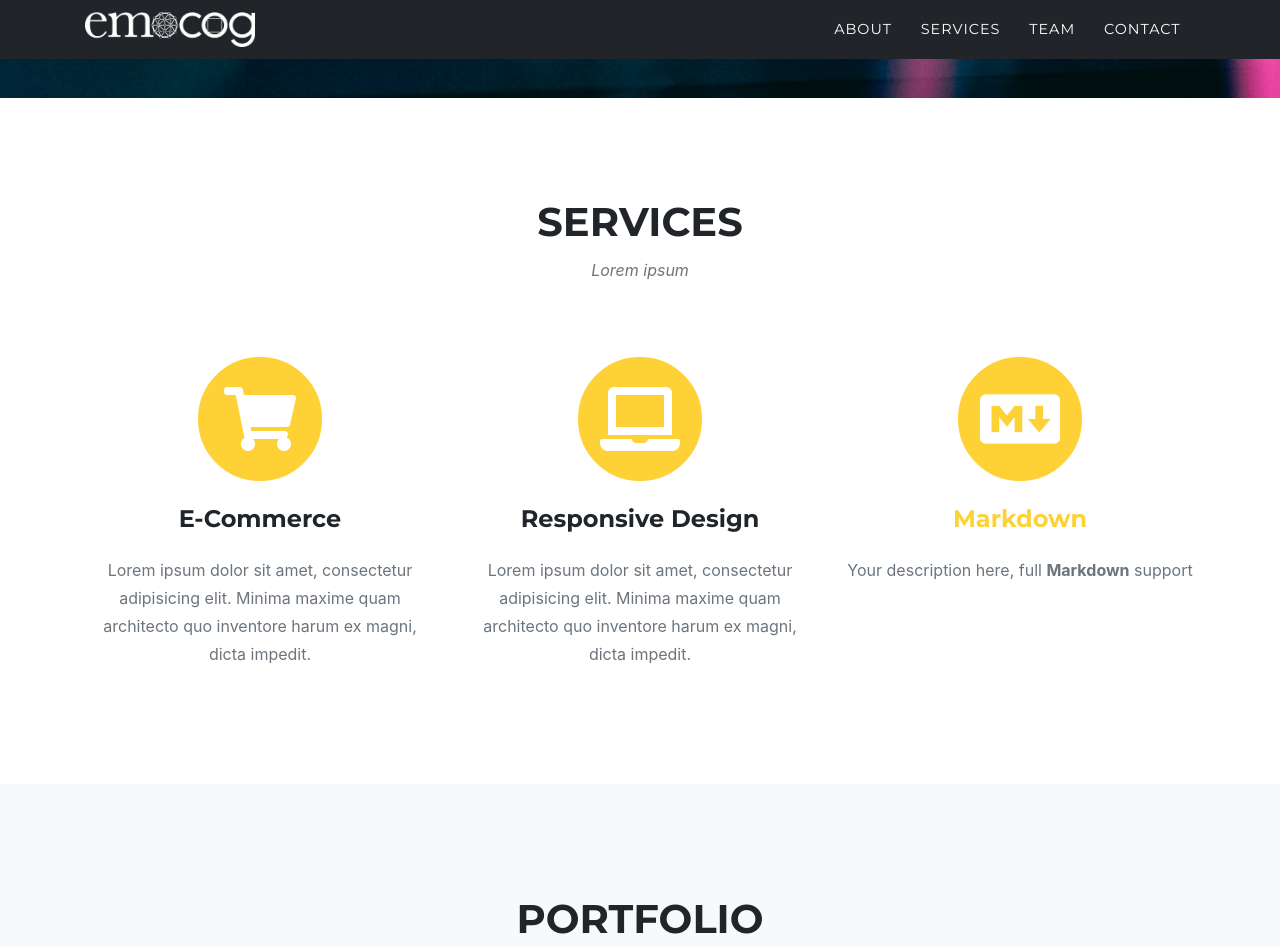
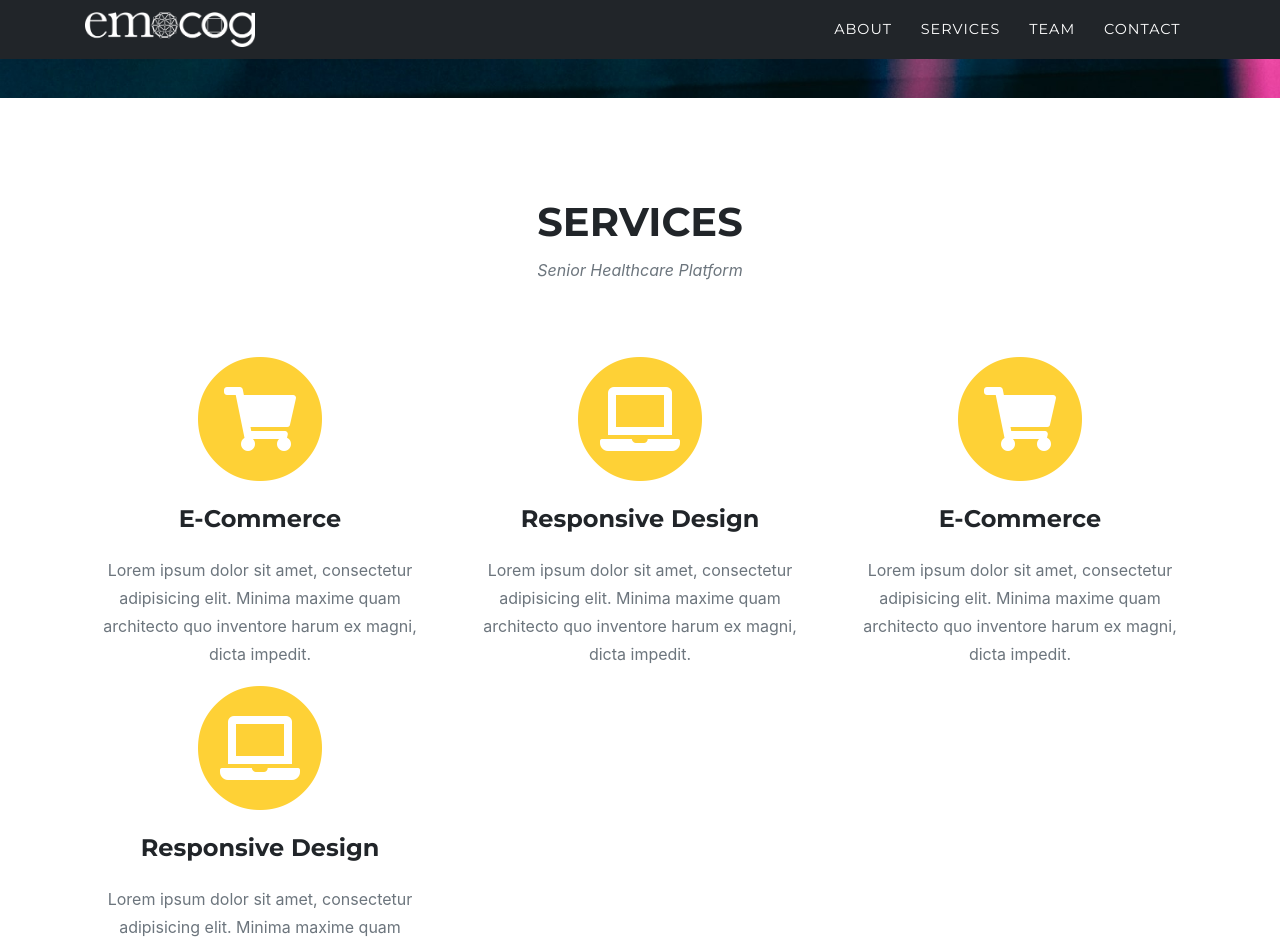
Before and after one commit to emocog/emocog.github.io, a Jekyll site: the page built from index.md, in a window 1280 px wide and 1400 px high, scrolled down 747 px. Shown: the top 946 px of the window. Built offline with Jekyll 4.4.1, drawn with Linux system fonts in a browser that asks for light colours; some web fonts are replaced; some of the changed text lies outside the part shown.

Commit message:
service 3to4

```diff
--- a/_data/sitetext.yml
+++ b/_data/sitetext.yml
@@ -6,7 +6,7 @@ header:
 
 services:
     title: "Services"
-    text: "Lorem ipsum"
+    text: "Senior Healthcare Platform"
     section: services
     list:
       - title: "E-Commerce"
@@ -15,9 +15,14 @@ services:
       - title: "Responsive Design"
         desc: "Lorem ipsum dolor sit amet, consectetur adipisicing elit. Minima maxime quam architecto quo inventore harum ex magni, dicta impedit."
         icon: fas fa-laptop
-      - title: "[Markdown](https://en.wikipedia.org/wiki/Markdown)"
-        desc: "Your description here, full **Markdown** support"
-        icon: fab fa-markdown
+      - title: "E-Commerce"
+        desc: "Lorem ipsum dolor sit amet, consectetur adipisicing elit. Minima maxime quam architecto quo inventore harum ex magni, dicta impedit."
+        icon: fas fa-shopping-cart #find more at https://fontawesome.com/icons
+      - title: "Responsive Design"
+        desc: "Lorem ipsum dolor sit amet, consectetur adipisicing elit. Minima maxime quam architecto quo inventore harum ex magni, dicta impedit."
+        icon: fas fa-laptop
+
+
 
 portfolio:
     title: "Portfolio"
```
